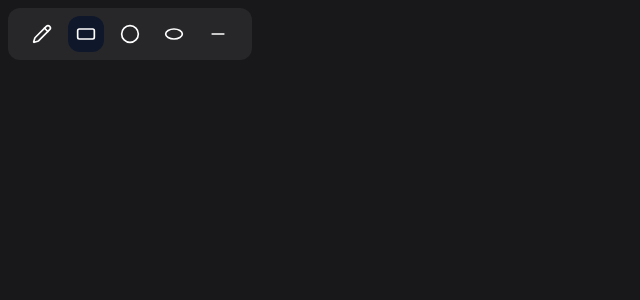
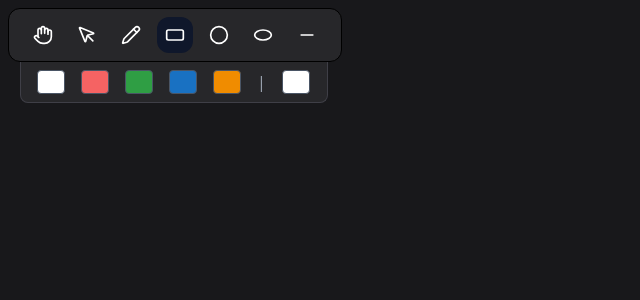
Before and after one commit to PriyanshuLamkhade/draw-app, a Next.js app in the folder apps/excaliraw-frontend/: page /canvas/1 in a window 1280 px wide. Shown: the top 300 px of the page, without its empty margins (0-640 px from the left). Built offline with nearby package versions, Linux system fonts and the light colour scheme.

Commit message:
Added tools, Cursor Changes, Added Color

```diff
--- a/apps/excaliraw-frontend/app/canvas/[roomId]/page.tsx
+++ b/apps/excaliraw-frontend/app/canvas/[roomId]/page.tsx
@@ -1,13 +1,18 @@
 "use client"
 
+import { ColorPallet } from "@/components/ColorPallet"
 import { ToolBar } from "@/components/ToolBar"
 import { CanvasClass } from "@/lib/CanvasClass"
 import { useEffect, useRef, useState } from "react"
 
 export default function Main() {
   const [selectedTool, setSelectedTool] = useState("rectangle")
+  const [strokeColor,setStrokeColor] =useState("#FFFFFF")
+  const [cursorType,setCursorType] = useState("cursor-default")
+  const [boxClicked, setBoxClicked] = useState(false);
   const canvasRef = useRef<HTMLCanvasElement>(null)
   const canvasInstanceRef = useRef<CanvasClass | null>(null)
+
 
   useEffect(() => {
     if (canvasRef.current && !canvasInstanceRef.current) {
@@ -21,12 +26,24 @@ export default function Main() {
   useEffect(() => {
     // update selected tool inside class
     canvasInstanceRef.current?.setSelectedTool(selectedTool)
+    if(selectedTool == "mouse") setCursorType("cursor-default")
+      else if(selectedTool == "hand") setCursorType("cursor-grab")
+        else if(selectedTool == "rectangle" || selectedTool == "pencile" ||selectedTool == "circle"||selectedTool == "ellipse"||selectedTool == "line")
+      setCursorType("cursor-crosshair")
   }, [selectedTool])
 
+  useEffect(()=>{
+    canvasInstanceRef.current?.setStrokeColor(strokeColor)
+
+  },[strokeColor])
+
   return (
-    <div className="w-[100vw] h-[100vh] overflow-hidden relative cursor bg-zinc-900">
-      <canvas ref={canvasRef} className="absolute top-0 left-0 " />
-      <ToolBar selectedTool={selectedTool} setSelectedTool={setSelectedTool} />
+    <div className="w-[100vw] h-[100vh] overflow-hidden relative cursor bg-zinc-900 ">
+      <canvas ref={canvasRef} className={`absolute top-0 left-0 ${cursorType}`}  />
+      <div className="fixed ">
+      <ToolBar selectedTool={selectedTool} setSelectedTool={setSelectedTool}  setBoxClicked={setBoxClicked} />
+      <ColorPallet strokeColor={strokeColor} setStrokeColor={setStrokeColor} selectedTool={selectedTool} boxClicked = {boxClicked} setBoxClicked={setBoxClicked} />
+      </div>
     </div>
   )
 }
--- /dev/null
+++ b/apps/excaliraw-frontend/components/ColorPallet.tsx
@@ -0,0 +1,82 @@
+import { Check } from "lucide-react";
+import { useRef, useState } from "react";
+interface ColorPalletInterface  {
+  strokeColor: string;
+  setStrokeColor: (a: string) => void;
+  selectedTool: string;
+  boxClicked:boolean;
+  setBoxClicked:(a:any)=>void
+}
+export function ColorPallet({
+  strokeColor,
+  setStrokeColor,
+  selectedTool,
+  boxClicked,
+  setBoxClicked
+}:ColorPalletInterface) {
+  const colorRef = useRef<HTMLInputElement>(null);
+
+
+  return (
+    <div>
+      <div
+        className={`bg-zinc-800 flex gap-4 px-4 py-2 rounded-b-lg w-77 ml-5 border border-t-0 border-zinc-700 ${
+          selectedTool === "hand" || selectedTool === "mouse" ? "hidden" : ""
+        }`}
+      >
+        {[
+          "#ffffff",
+          "#f56363",
+          "#2f9e44",
+          "#1971c2",
+          "#f08c00",
+        ].map((color) => (
+          <div
+            key={color}
+            className={`h-6 w-7 rounded border border-gray-600 hover:scale-110 cursor-pointer`}
+            style={{ backgroundColor: color }}
+            onClick={() => {
+                setCurrentColor(color)
+                setBoxClicked(false)
+            }}
+          ></div>
+        ))}
+        <p className="text-gray-400">|</p>
+
+        <div
+          style={{ "--current-color": strokeColor } as React.CSSProperties}
+          className="h-6 w-7 rounded border bg-[var(--current-color)] border-gray-600 hover:scale-110 cursor-pointer"
+          onClick={() => setBoxClicked((x: boolean) => !x)}
+        ></div>
+      </div>
+
+      <div
+        className={`${
+          !boxClicked ? "hidden" : ""
+        } flex bg-white max-w-56 border border-zinc-700 rounded-md gap-1 m-auto p-1 justify-evenly`}
+      >
+        <input
+          ref={colorRef}
+          type="text"
+          placeholder="Color Code"
+          className="w-36 border-none focus:outline-none"
+        />
+        <button
+          className="cursor-pointer hover:scale-125  "
+          onClick={() => {
+            const color = colorRef.current?.value;
+            if (color) {
+              setCurrentColor(color);
+            }
+          }}
+        >
+          <Check color="black" size={20} />
+        </button>
+      </div>
+    </div>
+  );
+
+  function setCurrentColor(color: string) {
+    setStrokeColor(color);
+  }
+}
--- a/apps/excaliraw-frontend/components/ToolBar.tsx
+++ b/apps/excaliraw-frontend/components/ToolBar.tsx
@@ -1,12 +1,19 @@
-import { useState } from "react";
 import { IconButton } from "./IconButton";
-import {Circle, Minus, Pencil, RectangleHorizontal} from 'lucide-react'
+import {Circle, LucideHand, LucideMousePointer, Minus, Pencil, RectangleHorizontal} from 'lucide-react'
 import { EllipseIcon } from "@/Icons/EllipseIcon";
-
-export  function ToolBar({selectedTool,setSelectedTool}:any){
+interface ToolBarInterface{
+    selectedTool:string,
+    setSelectedTool : (a:string)=>void,
+    setBoxClicked:(a:boolean)=>void
+}
+export function ToolBar({selectedTool,setSelectedTool,setBoxClicked}:ToolBarInterface){
 
     return(
-        <div className="fixed  max-w-[50vmax] m-2 bg-zinc-800 rounded-xl p-2 px-4 flex gap-2 justify-around flex-wrap ">
+        <div className=" border border-black max-w-[50vmax] m-2 mb-0 bg-zinc-800 rounded-xl p-2 px-4 flex gap-2 justify-around flex-wrap "
+        onClick={()=>setBoxClicked(false)}>
+             <IconButton gotClicked={selectedTool == "hand" ? " bg-slate-900" : "hover:bg-gray-500"} icon={<LucideHand color="white" size={20}/>} onClick={()=>{setSelectedTool("hand")}}/>
+             <IconButton gotClicked={selectedTool == "mouse" ? " bg-slate-900" : "hover:bg-gray-500"} icon={<LucideMousePointer color="white" size={20}/>} onClick={()=>{setSelectedTool("mouse")}}/>
+
             <IconButton gotClicked={selectedTool == "pencile" ? " bg-slate-900" : "hover:bg-gray-500"} icon={<Pencil color="white" size={20} />} onClick={()=>{setSelectedTool("pencile")}}/>
             <IconButton gotClicked={selectedTool == "rectangle" ? " bg-slate-900" : "hover:bg-gray-500"} icon={<RectangleHorizontal color="white" size={20} />} onClick={()=>{setSelectedTool("rectangle")}}/>
             <IconButton gotClicked={selectedTool == "circle" ? " bg-slate-900" : "hover:bg-gray-500"} icon={<Circle color="white" size={20} />} onClick={()=>{setSelectedTool("circle")}}/>
--- a/apps/excaliraw-frontend/draw/CanvasClass.ts
+++ /dev/null
@@ -1,30 +0,0 @@
-type Shape = {
-    type: "rect";
-    x: number;
-    y: number;
-    width: number;
-    height: number;
-} | {
-    type: "circle";
-    centerX: number;
-    centerY: number;
-    radius: number;
-} | {
-    type: "pencil";
-    startX: number;
-    startY: number;
-    endX: number;
-    endY: number;
-}
-
-class CanvasClass{
-    // private Shapes :Shape  = []
-    private canvas ?:HTMLCanvasElement
-    private ctx  ?: CanvasRenderingContext2D
-    private x = 0
-    private y =0
-    socket?: WebSocket
-
-
-
-}
--- a/apps/excaliraw-frontend/lib/CanvasClass.ts
+++ b/apps/excaliraw-frontend/lib/CanvasClass.ts
@@ -14,7 +14,7 @@ export class CanvasClass {
     startY = 0
     private selectedTool: string
     private currentStroke: { x: number; y: number }[] = [];
-
+    private strokeColor
     constructor(canvas: HTMLCanvasElement) {
         if (!canvas) throw new Error("Canvas is null");
 
@@ -22,14 +22,18 @@ export class CanvasClass {
         canvas.width = window.innerWidth;
         canvas.height = window.innerHeight;
         this.selectedTool = "rectangle"
+        this.strokeColor = "#FFFFFF"
         const ctx = canvas.getContext("2d")
         if (!ctx) throw new Error("Unable to get 2D context");
         this.ctx = ctx
 
         this.drawAll()
     }
-    setSelectedTool(selectedToolTool: string) {
-        this.selectedTool = selectedToolTool
+    setSelectedTool(selectedTool: string) {
+        this.selectedTool = selectedTool
+    }
+    setStrokeColor(strokeColor:string){
+        this.strokeColor = strokeColor
     }
 
     drawAll() {
@@ -54,13 +58,13 @@ export class CanvasClass {
         const width = e.offsetX - this.startX
         const height = e.offsetY - this.startY
         if (this.selectedTool === "pencile") {
-            const stroke = new FreehandClass(this.currentStroke, "white");
+            const stroke = new FreehandClass(this.currentStroke, this.strokeColor);
             this.Shapes.push(stroke);
         }
 
         if (this.selectedTool == "rectangle") {
 
-            const rect = new RectangleClass(this.startX, this.startY, width, height, "white")
+            const rect = new RectangleClass(this.startX, this.startY, width, height, this.strokeColor)
             this.Shapes.push(rect)
         }
         if (this.selectedTool === "circle") {
@@ -69,7 +73,7 @@ export class CanvasClass {
             const dx = e.offsetX - centerX;
             const dy = e.offsetY - centerY;
             const radius = Math.sqrt(dx * dx + dy * dy);
-            const circle = new CircleClass(centerX, centerY, radius, "white")
+            const circle = new CircleClass(centerX, centerY, radius, this.strokeColor)
             this.Shapes.push(circle)
 
 
@@ -82,11 +86,11 @@ export class CanvasClass {
 
             const rotation = 0;
 
-            const ellipse = new EllipseClass(centerX, centerY, radiusX, radiusY, rotation, "white")
+            const ellipse = new EllipseClass(centerX, centerY, radiusX, radiusY, rotation, this.strokeColor)
             this.Shapes.push(ellipse)
         }
         if (this.selectedTool === "line") {
-            const line = new LineClass(this.startX, this.startY, e.offsetX, e.offsetY, "white")
+            const line = new LineClass(this.startX, this.startY, e.offsetX, e.offsetY, this.strokeColor)
             this.Shapes.push(line)
         }
     }
@@ -100,12 +104,12 @@ export class CanvasClass {
                  this.currentStroke.push({ x: e.offsetX, y: e.offsetY });
                 this.drawAll(); // redraw existing shapes
 
-                const tempStroke = new FreehandClass(this.currentStroke, "white");
+                const tempStroke = new FreehandClass(this.currentStroke, this.strokeColor);
                 tempStroke.draw(this.ctx); // draw the current live stroke
 
             }
             if (this.selectedTool === "rectangle") {
-                const rectInstance = new RectangleClass(this.startX, this.startY, width, height, "white")
+                const rectInstance = new RectangleClass(this.startX, this.startY, width, height, this.strokeColor)
                 rectInstance.draw(this.ctx)
             }
             if (this.selectedTool === "circle") {
@@ -114,7 +118,7 @@ export class CanvasClass {
                 const dx = e.offsetX - centerX;
                 const dy = e.offsetY - centerY;
                 const radius = Math.sqrt(dx * dx + dy * dy);
-                const circleInstance = new CircleClass(centerX, centerY, radius, "white")
+                const circleInstance = new CircleClass(centerX, centerY, radius, this.strokeColor)
                 circleInstance.draw(this.ctx)
             }
             if (this.selectedTool === "ellipse") {
@@ -125,11 +129,11 @@ export class CanvasClass {
 
                 const rotation = 0;
 
-                const ellipseInstance = new EllipseClass(centerX, centerY, radiusX, radiusY, rotation, "white")
+                const ellipseInstance = new EllipseClass(centerX, centerY, radiusX, radiusY, rotation, this.strokeColor)
                 ellipseInstance.draw(this.ctx)
             }
             if (this.selectedTool === "line") {
-                const lineInstance = new LineClass(this.startX, this.startY, e.offsetX, e.offsetY, "white")
+                const lineInstance = new LineClass(this.startX, this.startY, e.offsetX, e.offsetY, this.strokeColor)
                 lineInstance.draw(this.ctx)
             }
 
```
